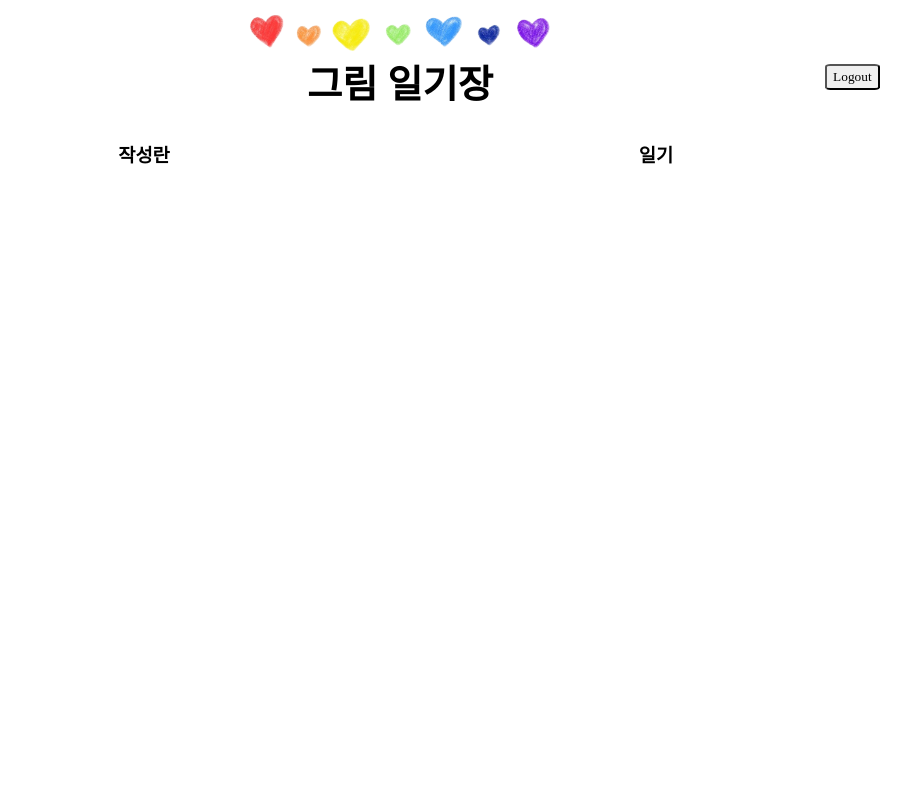
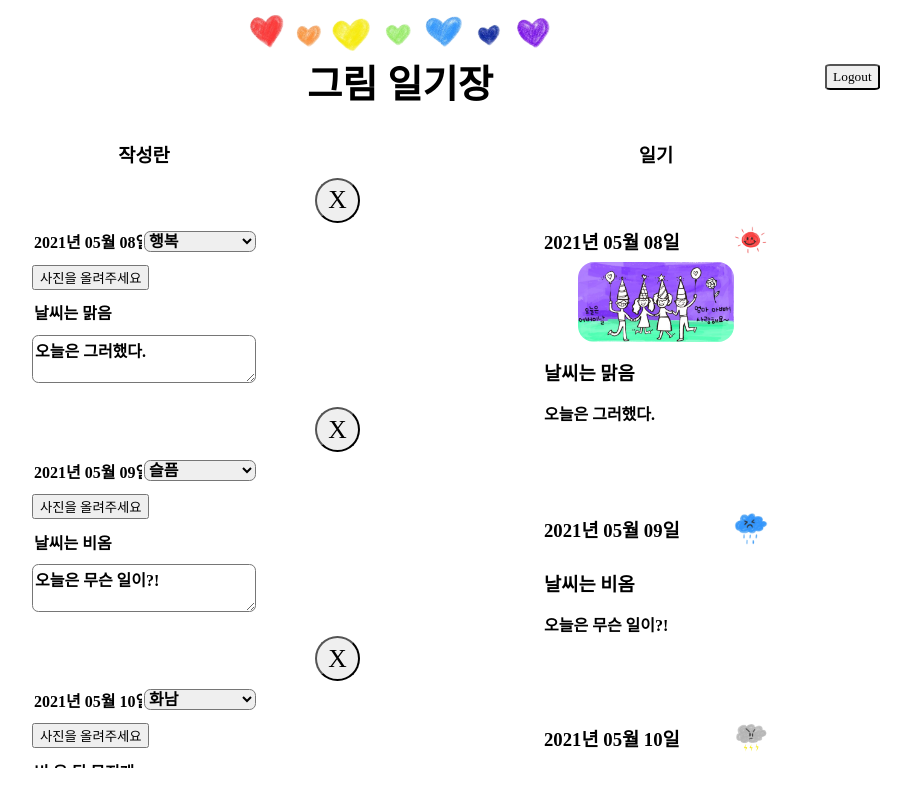
Before and after one commit to y-solb/diary, a React (Create React App) app: page /maker in a window 1280 px wide. Shown: the whole page, without its empty margins (240-1151 px from the left). Built offline with nearby package versions, Linux system fonts and the light colour scheme; no server answers; sample sign-in values are in the browser's storage; a web font is replaced by a local one.

Commit message:
feat : add card and edit from component

```diff
--- a/package.json
+++ b/package.json
@@ -8,9 +8,11 @@
     "@testing-library/user-event": "^12.1.10",
     "firebase": "^8.7.1",
     "react": "^17.0.2",
+    "react-autosize-textarea": "^7.1.0",
     "react-dom": "^17.0.2",
     "react-router-dom": "^5.2.0",
     "react-scripts": "4.0.3",
+    "react-textarea-autosize": "^8.3.3",
     "web-vitals": "^1.0.1"
   },
   "scripts": {
--- /dev/null
+++ b/src/components/card/card.jsx
@@ -0,0 +1,35 @@
+import React from 'react';
+import styles from './card.module.css';
+
+const Card = ({ card }) => {
+  const { date, feeling, fileURL, title, contents } = card;
+
+  return (
+    <li className={styles.card}>
+      <div className={styles.top}>
+        <h1 className={styles.date}>{date}</h1>
+        <img className={styles.feeling} src={`${getFeeling(feeling)}`} alt="feeling" />
+      </div>
+      {fileURL && <img className={styles.img} src={fileURL} alt="img" />}
+      <div className={styles.bottom}>
+        <h1 className={styles.title}>{title}</h1>
+        <h4 className={styles.contents}>{contents}</h4>
+      </div>
+    </li>
+  );
+
+  function getFeeling(feeling) {
+    switch (feeling) {
+      case 'happy':
+        return '/imgs/happy.png';
+      case 'sad':
+        return '/imgs/sad.png';
+      case 'angry':
+        return '/imgs/angry.png';
+      case 'soso':
+        return '/imgs/soso.png';
+    }
+  }
+};
+
+export default Card;
--- /dev/null
+++ b/src/components/card/card.module.css
@@ -0,0 +1,45 @@
+@value makerPink,makerLightYellow from '../../common/colors.css';
+
+.card {
+  display: flex;
+  flex-direction: column;
+  width: 100%;
+  margin: 1rem 0;
+  padding: 1rem 5rem;
+  background-color: makerLightYellow;
+  border: 2px solid makerPink;
+  border-radius: 1rem;
+}
+
+.top {
+  display: flex;
+  flex-direction: row;
+  justify-content: space-between;
+  align-items: center;
+}
+
+.feeling {
+  width: 15%;
+  padding: 0.5rem 0;
+}
+
+.img {
+  width: 70%;
+  height: 60%;
+  margin: auto;
+  border-radius: 1rem;
+}
+
+.bottom {
+  margin: 1rem 0;
+}
+
+.date,
+.title,
+.contents {
+  margin: 0;
+}
+
+.title {
+  margin-bottom: 1rem;
+}
--- /dev/null
+++ b/src/components/card_edit_form/card_edit_form.jsx
@@ -0,0 +1,31 @@
+import React from 'react';
+import styles from './card_edit_form.module.css';
+import TextareaAutosize from 'react-textarea-autosize';
+import ImageFileInput from '../image_file_input/image_file_input';
+
+const CardEditForm = ({ card }) => {
+  const { date, feeling, title, contents } = card;
+
+  return (
+    <form className={styles.form}>
+      <input type="text" name="date" value={date} className={styles.date} placeholder="날짜"></input>
+      <select name="feeling" value={feeling} className={styles.feeling}>
+        <option value="happy">행복</option>
+        <option value="soso">그냥저냥</option>
+        <option value="sad">슬픔</option>
+        <option value="angry">화남</option>
+      </select>
+      <button className={styles.deleteBtn}>X</button>
+      <ImageFileInput />
+      <input type="text" name="title" value={title} className={styles.title} placeholder="제목"></input>
+      <TextareaAutosize
+        name="contents"
+        value={contents}
+        className={styles.contents}
+        placeholder="내용"
+      ></TextareaAutosize>
+    </form>
+  );
+};
+
+export default CardEditForm;
--- /dev/null
+++ b/src/components/card_edit_form/card_edit_form.module.css
@@ -0,0 +1,67 @@
+@value makerPink,makerLightYellow,makerGrey from '../../common/colors.css';
+
+.form {
+  position: relative;
+  display: flex;
+  width: 100%;
+  flex-wrap: wrap;
+  margin: 1rem 0;
+  padding: 1rem 5rem;
+  background-color: makerLightYellow;
+  border: 2px solid makerPink;
+  border-radius: 1rem;
+}
+
+.date,
+.feeling {
+  flex: 1 1 50%;
+}
+
+.deleteBtn {
+  position: absolute;
+  top: -1.5rem;
+  right: -1.5rem;
+  width: 2.8rem;
+  height: 2.8rem;
+  border: 2px solid makerPink;
+  border-radius: 50%;
+  color: makerPink;
+  background-color: makerLightYellow;
+  font-size: 1.6rem;
+}
+
+.date,
+.feeling,
+.title {
+  margin: 0.8rem 0;
+}
+
+input {
+  width: 100%;
+  border: none;
+  border-bottom: 2px solid makerGrey;
+  background-color: makerLightYellow;
+  font-size: 1rem;
+  font-weight: 600;
+}
+
+.feeling,
+textarea {
+  width: 100%;
+  border: 2px solid makerGrey;
+  background-color: makerLightYellow;
+  border-radius: 0.4rem;
+  font-size: 1rem;
+  font-weight: 600;
+}
+
+.contents {
+  min-height: 3rem;
+}
+
+input:focus,
+textarea:focus,
+button:focus,
+select:focus {
+  outline: none;
+}
--- a/src/components/editor/editor.jsx
+++ b/src/components/editor/editor.jsx
@@ -1,9 +1,15 @@
 import React from 'react';
+import CardEditForm from '../card_edit_form/card_edit_form';
 import styles from './editor.module.css';
 
-const Editor = (props) => (
+const Editor = ({ cards }) => (
   <section className={styles.editor}>
     <h1 className={styles.title}>작성란</h1>
+    <div className={styles.cards}>
+      {cards.map((card) => (
+        <CardEditForm card={card} />
+      ))}
+    </div>
   </section>
 );
 
--- /dev/null
+++ b/src/components/image_file_input/image_file_input.jsx
@@ -0,0 +1,12 @@
+import React, { memo, useRef, useState } from 'react';
+import styles from './image_file_input.module.css';
+
+const ImageFileInput = (props) => {
+  return (
+    <div className={styles.container}>
+      <button className={styles.imgBtn}>사진을 올려주세요</button>
+    </div>
+  );
+};
+
+export default ImageFileInput;
--- a/src/components/maker/maker.jsx
+++ b/src/components/maker/maker.jsx
@@ -1,4 +1,4 @@
-import React, { useEffect } from 'react';
+import React, { useEffect, useState } from 'react';
 import { useHistory } from 'react-router-dom';
 import styles from './maker.module.css';
 import Header from '../header/header';
@@ -6,6 +6,35 @@ import Editor from '../editor/editor';
 import Preview from '../preview/preview';
 
 const Maker = ({ authService }) => {
+  const [cards, setCards] = useState([
+    {
+      id: '1',
+      date: '2021년 05월 08일',
+      feeling: 'happy',
+      fileName: 'sunnyDay',
+      fileURL: '/imgs/0508.png',
+      title: '날씨는 맑음',
+      contents: '오늘은 그러했다.',
+    },
+    {
+      id: '2',
+      date: '2021년 05월 09일',
+      feeling: 'sad',
+      fileName: 'rain',
+      fileURL: null,
+      title: '날씨는 비옴',
+      contents: '오늘은 무슨 일이?!',
+    },
+    {
+      id: '3',
+      date: '2021년 05월 10일',
+      feeling: 'angry',
+      fileName: 'rainbow',
+      fileURL: null,
+      title: '비 온 뒤 무지개',
+      contents: '내일은 오늘보다 좋길.',
+    },
+  ]);
   const history = useHistory();
 
   const onLogout = () => {
@@ -24,8 +53,8 @@ const Maker = ({ authService }) => {
     <section className={styles.maker}>
       <Header onLogout={onLogout} />
       <div className={styles.container}>
-        <Editor />
-        <Preview />
+        <Editor cards={cards} />
+        <Preview cards={cards} />
       </div>
     </section>
   );
--- a/src/components/preview/preview.jsx
+++ b/src/components/preview/preview.jsx
@@ -1,9 +1,15 @@
 import React from 'react';
+import Card from '../card/card';
 import styles from './preview.module.css';
 
-const Preview = (props) => (
+const Preview = ({ cards }) => (
   <section className={styles.preview}>
     <h1 className={styles.title}>일기</h1>
+    <ul className={styles.cards}>
+      {cards.map((card) => (
+        <Card card={card} />
+      ))}
+    </ul>
   </section>
 );
 
```
Also changed, not shown: src/components/image_file_input/image_file_input.module.css (added), 1 other file (tests, documents, lock files or other folders).
